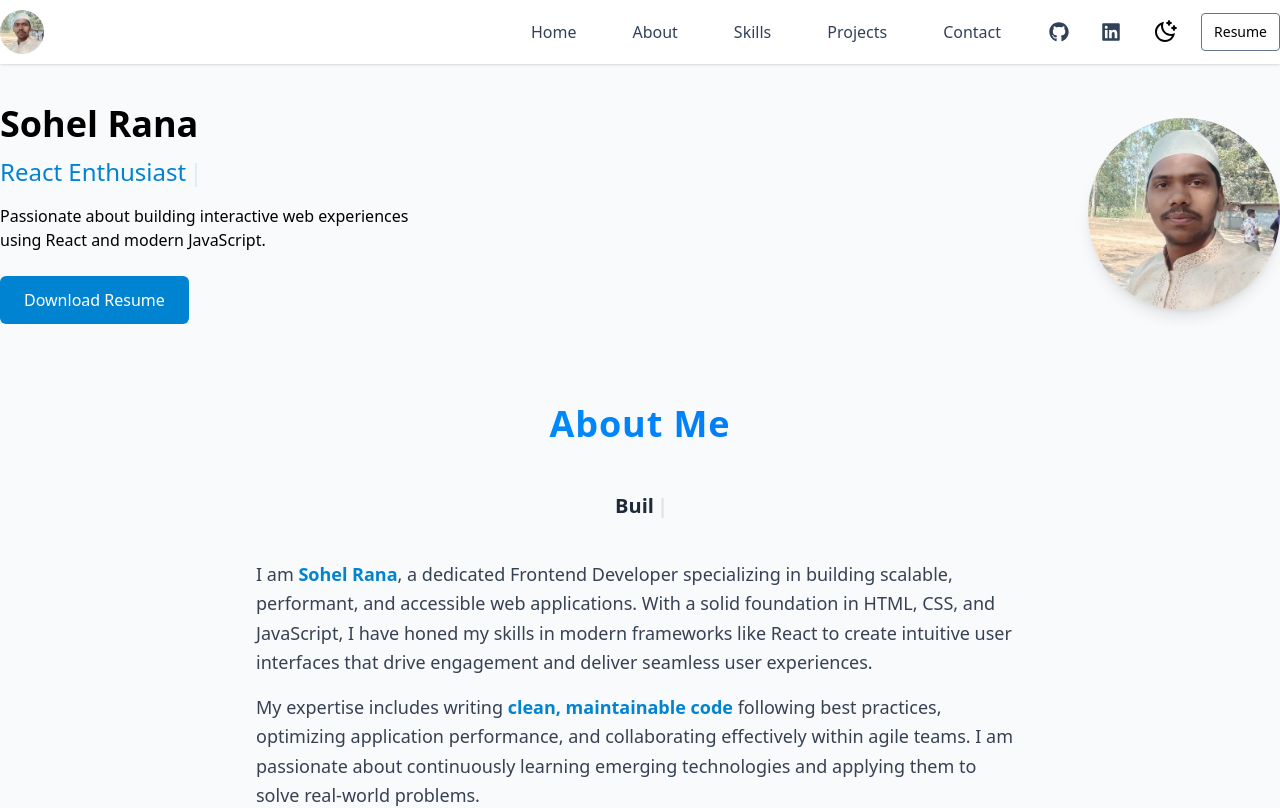
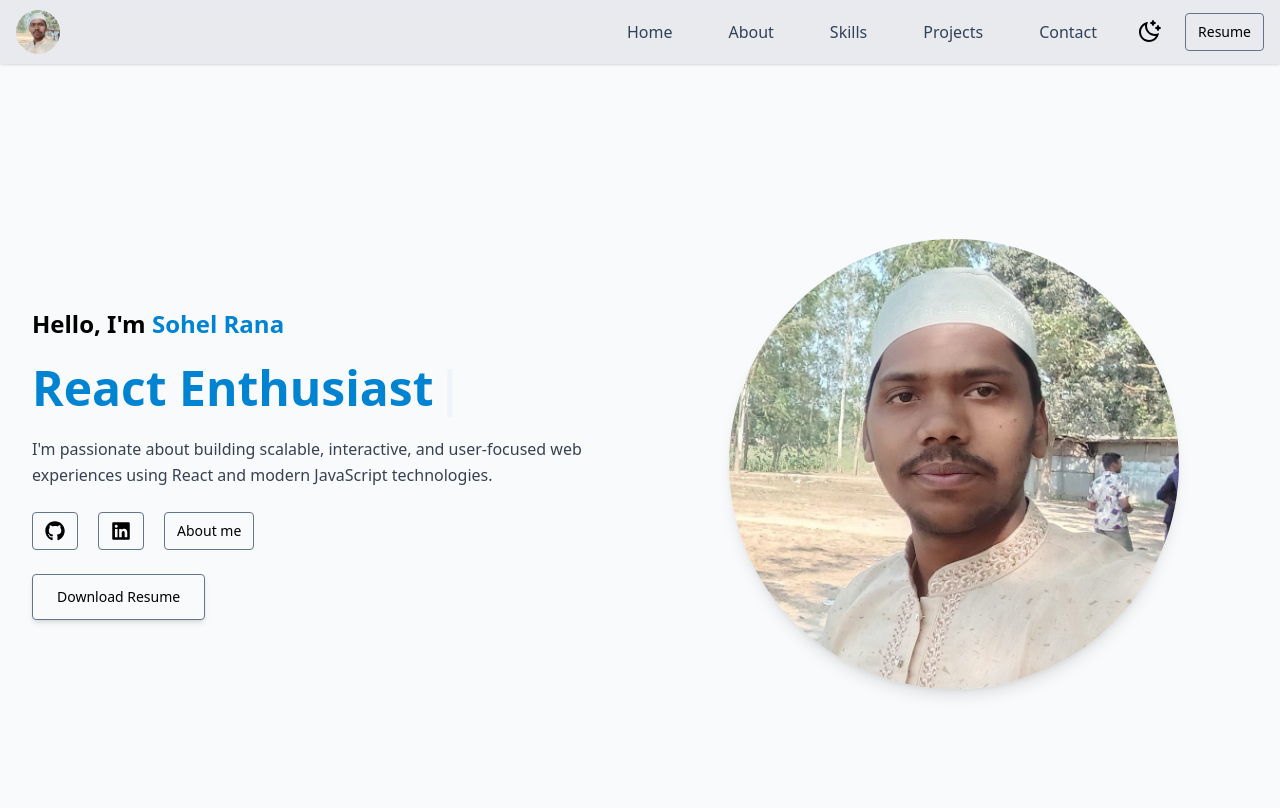
Before and after one commit to sohelrana6105/Portfolio, a React (Vite) app: page / in a window 1280 px wide. Shown: the top 808 px of the page. Built offline with nearby package versions, Linux system fonts and the light colour scheme.

Commit message:
improve hero section

```diff
--- a/src/componets/Footer.jsx
+++ b/src/componets/Footer.jsx
@@ -12,7 +12,7 @@ import {
 export default function Footer() {
   return (
     <motion.footer
-      className="bg-gray-50 dark:bg-gray-900 text-gray-700 dark:text-gray-300 py-10"
+      className=" text-gray-700 dark:text-gray-300 py-10"
       initial={{ opacity: 0 }}
       whileInView={{ opacity: 1 }}
       viewport={{ once: true }}
--- a/src/componets/Navbar.jsx
+++ b/src/componets/Navbar.jsx
@@ -1,11 +1,10 @@
-import React, { useEffect, useState } from "react";
+import React, { useState } from "react";
 import { FiMenu, FiX } from "react-icons/fi";
-import { FaGithub, FaLinkedin } from "react-icons/fa";
 import ThemeButton from "./Share/ThemeButton";
 
 export default function Navbar() {
   const [open, setOpen] = useState(false);
-  const [scrolled, setScrolled] = useState(false);
+
   const navLinks = [
     { id: "home", label: "Home" },
     { id: "about", label: "About" },
@@ -21,26 +20,10 @@ export default function Navbar() {
   };
 
   // Detect scroll
-  useEffect(() => {
-    const handleScroll = () => {
-      if (window.scrollY > 50) {
-        setScrolled(true);
-      } else {
-        setScrolled(false);
-      }
-    };
-    window.addEventListener("scroll", handleScroll);
-
-    return () => window.removeEventListener("scroll", handleScroll);
-  }, []);
 
   return (
     <header
-      className={` z-30 bg-white/80 dark:border-2 dark:border-gray-600  dark:text-gray-200  backdrop-blur-md shadow-sm
-
-        ${scrolled ? "dark:bg-gray-700" : "dark:bg-gray-900 "}
-
-        `}
+      className={`dark:text-gray-200 `}
 
       // className={`
       //   fixed w-full z-30 backdrop-blur-md transition-colors duration-300
@@ -51,7 +34,7 @@ export default function Navbar() {
       //   }
       // `}
     >
-      <div className="max-w-7xl mx-auto px-4 sm:px-6 lg:px-0 dark:border-white">
+      <div className="max-w-7xl mx-auto px-4 sm:px-6 lg:px-0 ">
         <div className="flex items-center justify-between h-16">
           {/* Brand */}
           <div className="flex items-center">
@@ -89,53 +72,6 @@ export default function Navbar() {
                 {link.label}
               </button>
             ))}
-
-            {/* Social Icons */}
-            {/* <div className="flex items-center space-x-3 ml-4">
-              <a
-                href="https://github.com/sohelrana6105"
-                target="_blank"
-                rel="noreferrer"
-                className="text-slate-700 hover:text-slate-900 dark:text-blue-400 dark:hover:text-gray-00"
-              >
-                <FaGithub size={18} />
-              </a>
-              <a
-                href="https://www.linkedin.com/in/sohel-rana-7aa40a379/"
-                target="_blank"
-                rel="noreferrer"
-                className="text-slate-700 hover:text-slate-900 dark:text-blue-400"
-              >
-                <FaLinkedin size={18} />
-              </a>
-            </div> */}
-            {/* Social Icons */}
-            <div className="flex items-center space-x-4 ">
-              <a
-                href="https://github.com/sohelrana6105"
-                target="_blank"
-                rel="noreferrer"
-                className="p-2 rounded-full text-slate-700 dark:text-blue-400
-               transition-all duration-300 ease-in-out
-               hover:text-white hover:bg-gradient-to-r hover:from-indigo-500 hover:to-sky-500
-               hover:shadow-lg hover:shadow-indigo-300/50
-               active:scale-95"
-              >
-                <FaGithub size={20} />
-              </a>
-              <a
-                href="https://www.linkedin.com/in/sohel-rana-7aa40a379/"
-                target="_blank"
-                rel="noreferrer"
-                className="p-2 rounded-full text-slate-700 dark:text-blue-400
-               transition-all duration-300 ease-in-out
-               hover:text-white hover:bg-gradient-to-r hover:from-indigo-500 hover:to-sky-500
-               hover:shadow-lg hover:shadow-indigo-300/50
-               active:scale-95"
-              >
-                <FaLinkedin size={20} />
-              </a>
-            </div>
 
             {/* theme button */}
             <ThemeButton></ThemeButton>
@@ -211,33 +147,6 @@ export default function Navbar() {
             ))}
 
             <div className="flex items-center space-x-4 pt-2">
-              {/* github */}
-              <a
-                href="https://github.com/sohelrana6105"
-                target="_blank"
-                rel="noreferrer"
-                className="p-2 rounded-full text-slate-700 dark:text-blue-400
-               transition-all duration-300 ease-in-out
-               hover:text-white hover:bg-gradient-to-r hover:from-indigo-500 hover:to-sky-500
-               hover:shadow-lg hover:shadow-indigo-300/50
-               active:scale-95"
-              >
-                <FaGithub size={20} />
-              </a>
-              {/* linkdin */}
-              <a
-                href="https://www.linkedin.com/in/sohel-rana-7aa40a379/"
-                target="_blank"
-                rel="noreferrer"
-                className="p-2 rounded-full text-slate-700 dark:text-blue-400
-               transition-all duration-300 ease-in-out
-               hover:text-white hover:bg-gradient-to-r hover:from-indigo-500 hover:to-sky-500
-               hover:shadow-lg hover:shadow-indigo-300/50
-               active:scale-95"
-              >
-                <FaLinkedin size={20} />
-              </a>
-
               <a
                 href="https://drive.google.com/file/d/150NEF9U1wTMZZsB8ILeXwTf3gbLrXwWw/view?usp=sharing"
                 download
--- a/src/layout/RootLayout.jsx
+++ b/src/layout/RootLayout.jsx
@@ -1,17 +1,62 @@
-import React from "react";
+import React, { useEffect, useState } from "react";
 import Navbar from "../componets/Navbar";
 import { Outlet } from "react-router";
 import Footer from "../componets/Footer";
 
 export default function RootLayout() {
+  const [scrolled, setScrolled] = useState(false);
+  useEffect(() => {
+    const handleScroll = () => {
+      if (window.scrollY > 50) {
+        setScrolled(true);
+      } else {
+        setScrolled(false);
+      }
+    };
+    window.addEventListener("scroll", handleScroll);
+
+    return () => window.removeEventListener("scroll", handleScroll);
+  }, []);
+
   return (
-    <div className="max-w-[1440px] mx-auto  ">
-      <header className="sticky top-0 z-50">
-        <Navbar />
+    <div className="bg-gray-50 dark:bg-gray-900 transition-colors duration-900 ease-in-out">
+      {/* Full screen background color এখানে থাকবে */}
+
+      <header
+        className={`sticky top-0 z-50  bg-gray-200/80 dark:border-b-2 dark:border-gray-600   backdrop-blur-md shadow-sm    ${
+          scrolled ? "dark:bg-gray-700" : "dark:bg-gray-900"
+        }`}
+      >
+        <div className="max-w-[1920px] mx-auto px-4">
+          <Navbar scrolled={scrolled} />
+        </div>
       </header>
 
-      <Outlet />
-      <Footer />
+      <main className="max-w-[1920px] mx-auto px-4">
+        <Outlet />
+      </main>
+
+      <footer className="max-w-[1920px] mx-auto px-4">
+        <Footer />
+      </footer>
     </div>
   );
 }
+
+// import React from "react";
+// import Navbar from "../componets/Navbar";
+// import { Outlet } from "react-router";
+// import Footer from "../componets/Footer";
+
+// export default function RootLayout() {
+//   return (
+//     <div className="max-w-[1440px] mx-auto dark:bg-gray-900 transition-colors duration-900 ease-in-out">
+//       <header className="sticky top-0 z-50">
+//         <Navbar />
+//       </header>
+
+//       <Outlet />
+//       <Footer />
+//     </div>
+//   );
+// }
--- a/src/sections/About.jsx
+++ b/src/sections/About.jsx
@@ -49,22 +49,18 @@ export default function About() {
         transition={{ duration: 0.8, delay: 0.6 }}
       >
         <p className="mb-4">
-          I am <span className="font-bold text-sky-600">Sohel Rana</span>, a
-          dedicated Frontend Developer specializing in building scalable,
-          performant, and accessible web applications. With a solid foundation
-          in HTML, CSS, and JavaScript, I have honed my skills in modern
-          frameworks like React to create intuitive user interfaces that drive
-          engagement and deliver seamless user experiences.
+          I am ohel Rana, a dedicated Frontend Developer specializing in
+          building scalable, performant, and accessible web applications. With a
+          solid foundation in HTML, CSS, and JavaScript, I have honed my skills
+          in modern frameworks like React to create intuitive user interfaces
+          that drive engagement and deliver seamless user experiences.
         </p>
         <p className="mb-4">
-          My expertise includes writing{" "}
-          <span className="text-sky-600 font-semibold">
-            clean, maintainable code
-          </span>{" "}
-          following best practices, optimizing application performance, and
-          collaborating effectively within agile teams. I am passionate about
-          continuously learning emerging technologies and applying them to solve
-          real-world problems.
+          My expertise includes writing clean, maintainable code following best
+          practices, optimizing application performance, and collaborating
+          effectively within agile teams. I am passionate about continuously
+          learning emerging technologies and applying them to solve real-world
+          problems.
         </p>
         <p>
           Outside of development, I engage in creative pursuits like football
--- a/src/sections/Contact.jsx
+++ b/src/sections/Contact.jsx
@@ -12,10 +12,7 @@ import ContactForm from "../componets/ContactForm";
 
 export default function Contact() {
   return (
-    <div
-      id="contact"
-      className="bg-gray-50 dark:bg-gray-900 scroll-mt-96 md:scroll-mt-96 lg:scroll-mt-24"
-    >
+    <div id="contact" className=" scroll-mt-96 md:scroll-mt-96 lg:scroll-mt-24">
       <section className="max-w-7xl mx-auto py-10  px-7 lg:px-0 ">
         <motion.h2
           className="text-4xl font-extrabold mb-12 text-center tracking-wide text-transparent bg-clip-text bg-gradient-to-r from-sky-500 to-blue-600 dark:from-gray-400"
--- a/src/sections/Education.jsx
+++ b/src/sections/Education.jsx
@@ -4,7 +4,7 @@ import { Typewriter } from "react-simple-typewriter";
 
 export default function Education() {
   return (
-    <div className="bg-gray-50 dark:bg-gray-900">
+    <div className="">
       <section
         id="education"
         className="max-w-7xl mx-auto px-7 sm:px-7 lg:px-0 py-10 scroll-mt-96 md:scroll-mt-96 lg:scroll-mt-24"
--- a/src/sections/Hero.jsx
+++ b/src/sections/Hero.jsx
@@ -1,26 +1,28 @@
 import React from "react";
 import { motion } from "framer-motion";
 import { Typewriter } from "react-simple-typewriter";
+import { FaGithub, FaLinkedin } from "react-icons/fa";
 
 export default function Hero() {
   return (
-    <div className="bg-gray-50 dark:bg-gray-900">
+    <div className="min-h-screen flex items-center justify-center px-4">
       <section
         id="home"
-        // className="dark:bg-gray-900 max-w-7xl flex flex-col md:flex-row items-center justify-center  lg:justify-end px-4 sm:px-0 py-10 "
-        className=" max-w-7xl mx-auto flex flex-col md:flex-row items-center justify-center md:justify-between px-7 sm:px-7 lg:px-0 py-10  scroll-mt-96 md:scroll-mt-96 lg:scroll-mt-24"
+        className="max-w-7xl w-full mx-auto flex flex-col-reverse md:flex-row items-center justify-center gap-10"
       >
         {/* Text content */}
+        {/* Text content */}
         <motion.div
-          className="max-w-6xl text-center md:text-left "
+          className="flex-1 text-center md:text-left"
           initial={{ opacity: 0, y: 30 }}
           animate={{ opacity: 1, y: 0 }}
           transition={{ duration: 0.8, ease: "easeOut" }}
         >
-          <h1 className="text-4xl font-bold mb-3 dark:text-gray-200">
-            Sohel Rana
+          <h1 className="text-2xl font-bold mb-6 dark:text-gray-200">
+            Hello, I'm <span className="text-sky-600">Sohel Rana</span>
           </h1>
-          <h2 className="text-2xl text-sky-600  mb-4 h-8">
+
+          <h2 className="text-4xl sm:text-5xl font-semibold mb-6 h-12 text-sky-600">
             <Typewriter
               words={[
                 "Frontend Developer",
@@ -36,16 +38,60 @@ export default function Hero() {
               delaySpeed={1500}
             />
           </h2>
-          <p className="mb-6 max-w-md mx-auto md:mx-0 dark:text-gray-200">
-            Passionate about building interactive web experiences using React
-            and modern JavaScript.
+
+          <p className="mb-6 max-w-xl text-gray-700 dark:text-gray-200 mx-auto md:mx-0 leading-relaxed">
+            I'm passionate about building scalable, interactive, and
+            user-focused web experiences using React and modern JavaScript
+            technologies.
           </p>
+
+          {/* social Icons */}
+          <div className="flex mb-6 gap-5">
+            {/* github */}
+            <a
+              href="https://github.com/sohelrana6105"
+              target="_blank"
+              rel="noreferrer"
+              className="px-3 py-2 border dark:text-white border-slate-500 rounded text-sm
+                transition-all duration-300 ease-in-out  hover:text-white hover:bg-gradient-to-r hover:from-indigo-500 hover:to-sky-500  hover:shadow-lg hover:shadow-indigo-300/50
+                active:scale-95
+                "
+            >
+              <FaGithub size={20} />
+            </a>
+            {/* linkdin */}
+            <a
+              href="https://www.linkedin.com/in/sohel-rana-7aa40a379/"
+              target="_blank"
+              rel="noreferrer"
+              className="px-3 py-2 border dark:text-white border-slate-500 rounded text-sm
+                transition-all duration-300 ease-in-out  hover:text-white hover:bg-gradient-to-r hover:from-indigo-500 hover:to-sky-500  hover:shadow-lg hover:shadow-indigo-300/50
+                active:scale-95
+                "
+            >
+              <FaLinkedin size={20} />
+            </a>
+            <a
+              href="#about"
+              rel="noreferrer"
+              className="px-3 py-2 border dark:text-white border-slate-500 rounded text-sm
+                transition-all duration-300 ease-in-out  hover:text-white hover:bg-gradient-to-r hover:from-indigo-500 hover:to-sky-500  hover:shadow-lg hover:shadow-indigo-300/50
+                active:scale-95
+                "
+            >
+              About me
+            </a>
+          </div>
 
           <a
             href="https://drive.google.com/file/d/150NEF9U1wTMZZsB8ILeXwTf3gbLrXwWw/view?usp=sharing"
             download
-            className="inline-block bg-sky-600 text-white px-6 py-3 rounded-md hover:bg-sky-700 transition"
+            // className="inline-block bg-sky-600 text-white font-medium px-6 py-3 rounded-lg shadow-md hover:bg-sky-700 transition"
+            className="inline-block font-medium px-6 py-3 dark:text-white  shadow-md border border-slate-500 rounded text-sm
+                transition-all duration-300 ease-in-out  hover:text-white hover:bg-gradient-to-r hover:from-indigo-500 hover:to-sky-500  hover:shadow-lg hover:shadow-indigo-300/50
+                active:scale-95"
             target="_blank"
+            rel="noreferrer"
           >
             Download Resume
           </a>
@@ -53,7 +99,7 @@ export default function Hero() {
 
         {/* Photo */}
         <motion.div
-          className="md:w-1/2 mt-10 md:mt-0 flex justify-center md:justify-end"
+          className="flex-1 flex justify-center"
           initial={{ opacity: 0, x: 30 }}
           animate={{ opacity: 1, x: 0 }}
           transition={{ duration: 0.8, ease: "easeOut", delay: 0.3 }}
@@ -61,7 +107,7 @@ export default function Hero() {
           <img
             src="/assets/Sohel_facebook.jpg"
             alt="Sohel Rana"
-            className="w-48 h-48 rounded-full object-cover shadow-lg"
+            className="w-56 h-56 sm:w-72 sm:h-72 md:w-[450px] md:h-[450px] rounded-full object-cover shadow-lg"
           />
         </motion.div>
       </section>
--- a/src/sections/Projects.jsx
+++ b/src/sections/Projects.jsx
@@ -6,7 +6,7 @@ import { projects } from "./projectsinfo";
 
 export default function Projects() {
   return (
-    <div className="bg-gray-50 dark:bg-gray-900">
+    <div className="">
       <section
         id="projects"
         className="px-7 lg:px-0 sm:px-7 py-10 max-w-7xl mx-auto scroll-mt-96 md:scroll-mt-96 lg:scroll-mt-24"
--- a/src/sections/Skills.jsx
+++ b/src/sections/Skills.jsx
@@ -48,7 +48,7 @@ const badgeVariants = {
 
 export default function Skills() {
   return (
-    <div className="bg-gray-50 dark:bg-gray-900 ">
+    <div className=" ">
       <section
         id="skills"
         className="max-w-7xl mx-auto px-7 sm:px-7 lg:px-0 py-10 scroll-mt-96 md:scroll-mt-96 lg:scroll-mt-24"
```
